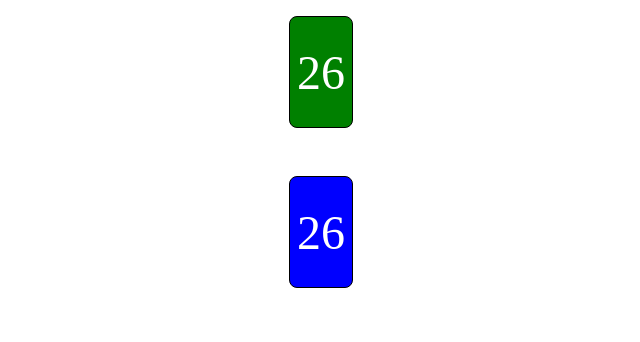
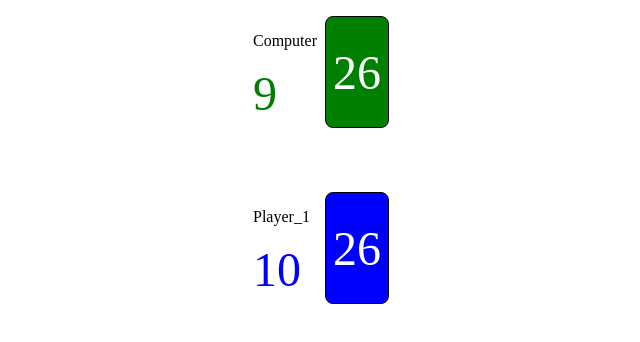
Before and after one commit to bkomesu/cardGameWar, a plain HTML site: page index.html in a window 1280 px wide. Shown: the whole page, without its empty margins (283-923 px from the left). Drawn offline with Linux system fonts and the light colour scheme.

Commit message:
Points Set up

```diff
--- a/index.html
+++ b/index.html
@@ -8,11 +8,19 @@
     <link rel="stylesheet" href="styles.css" />
   </head>
   <body>
+    <div>
+      <p>Computer</p>
+      <div class="computer-points">9</div>
+    </div>
     <div class="computer-deck deck"></div>
     <div class="computer-card-slot card-slot"></div>
+
     <div class="text"></div>
+    <div>
+      <p>Player_1</p>
+      <div class="player-points">10</div>
+    </div>
     <div class="player-deck deck"></div>
-
     <div class="player-card-slot card-slot"></div>
 
     <script src="script.js" type="module"></script>
--- a/script.js
+++ b/script.js
@@ -20,6 +20,8 @@ const computerCardSlot = document.querySelector(".computer-card-slot")
 const playerCardSlot = document.querySelector(".player-card-slot")
 const computerDeckElement = document.querySelector(".computer-deck")
 const playerDeckElement = document.querySelector(".player-deck")
+const computerPoints = document.querySelector('.computer-points')
+const playerPoints = document.querySelector('.player-points')
 const text = document.querySelector('.text')
 
 let playerDeck, computerDeck, inRound, stop
--- a/styles.css
+++ b/styles.css
@@ -7,8 +7,8 @@
 body {
   margin: 0;
   display: grid;
-  grid-template-columns: repeat(2, 4rem);
-  grid-template-rows: 7rem 2rem 7rem;
+  grid-template-columns: repeat(3, 4rem);
+  grid-template-rows: 7rem 3rem 7rem;
   gap: 0.5rem;
   cursor: pointer;
   justify-content: center;
@@ -36,7 +36,7 @@ body {
 }
 
 .text {
-  grid-column: span 2;
+  grid-column: span 3;
   display: flex;
   justify-content: center;
   align-items: center;
@@ -52,6 +52,21 @@ body {
   justify-content: center;
   align-items: center;
   font-size: 4rem;
+}
+
+.computer-points {
+  color: green;
+}
+
+.player-points {
+  color: blue;
+}
+
+.computer-points,
+.player-points {
+  justify-content: center;
+  align-items: center;
+  font-size: 3rem;
 }
 
 .card.red {
```
